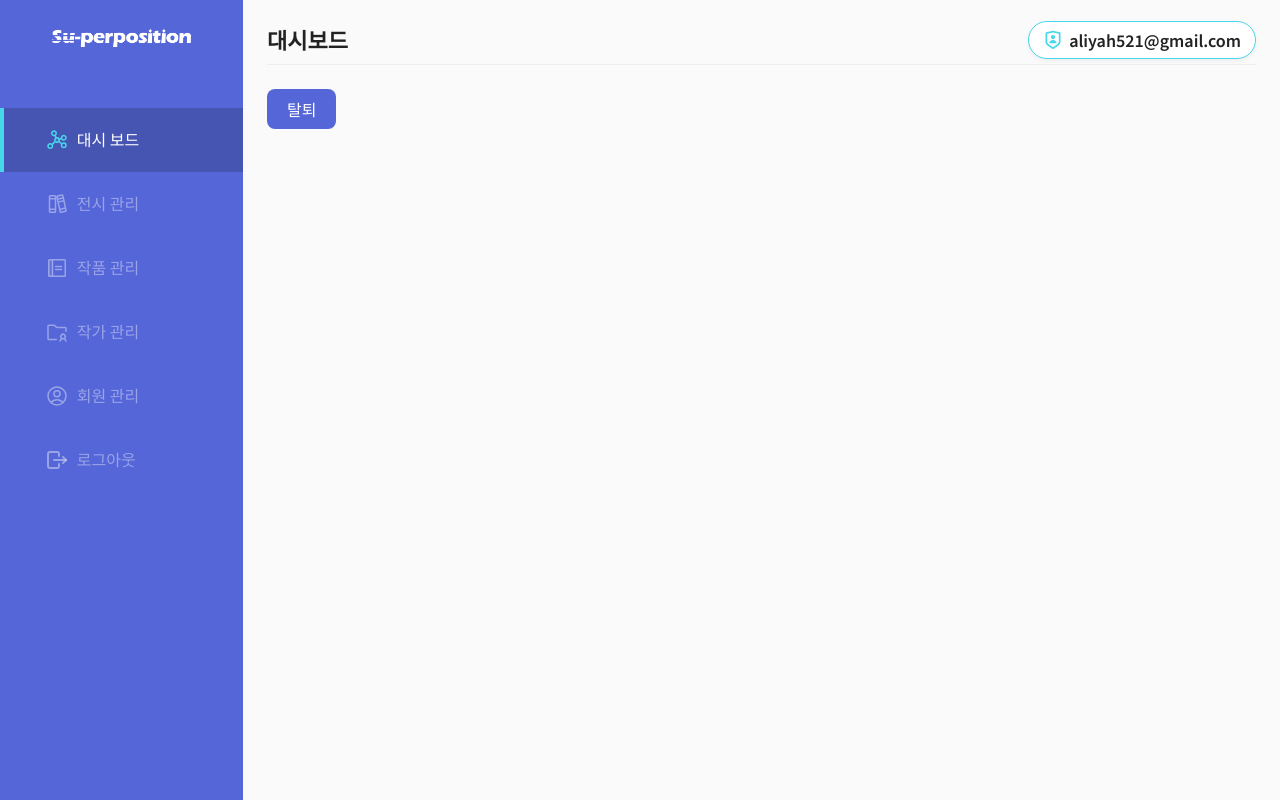
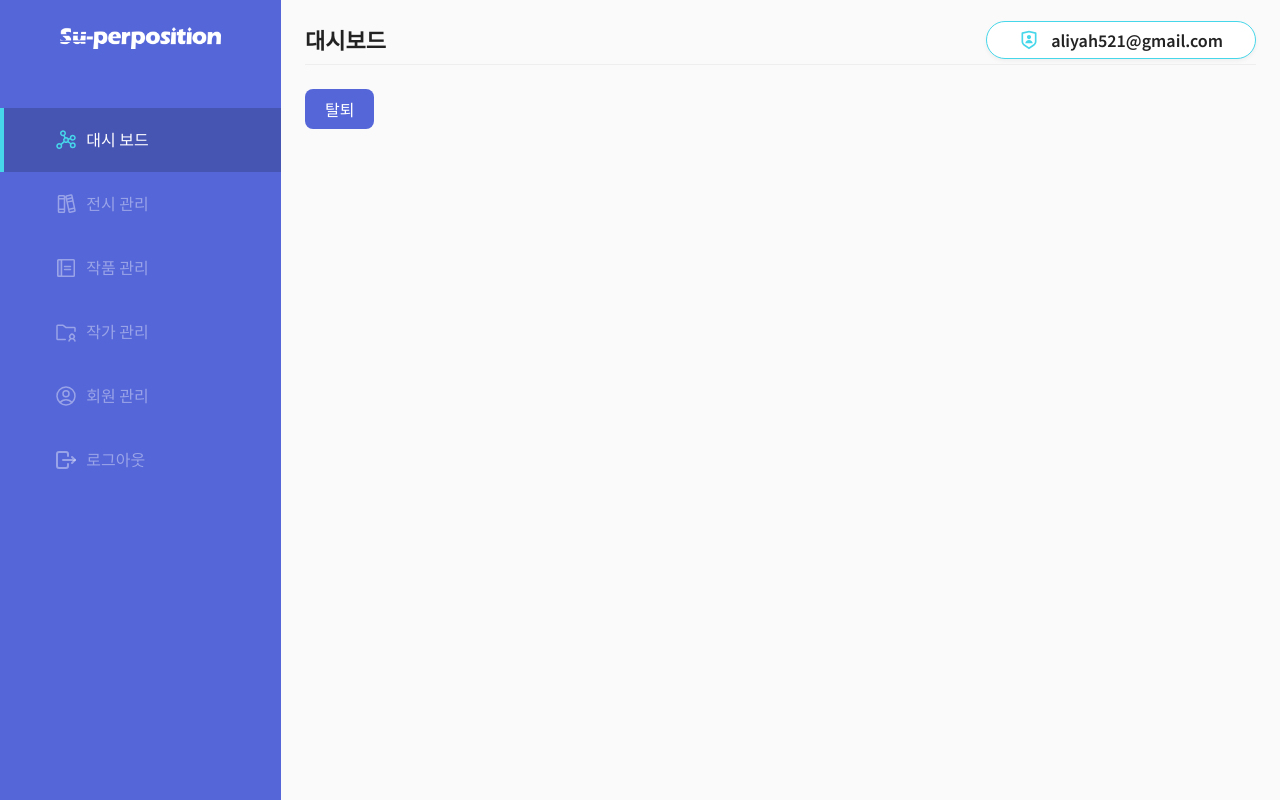
Before and after one commit to Superposition-dev/Super_Front_admin, a React (Vite) app: page /main in a window 1280 px wide. Built offline with nearby package versions, Linux system fonts and the light colour scheme.

Commit message:
Style : 사이드바 width 및 아이디 표시 컴포넌트 디자인 수정

```diff
--- a/src/components/@common/Sidebar.tsx
+++ b/src/components/@common/Sidebar.tsx
@@ -33,7 +33,7 @@ const Sidebar = () => {
   }, [location])
   return (
     pathname !== '/' && (
-      <div className="flex flex-col items-center gap-12 w-full sm:w-[300px] h-full py-4 bg-main-medium">
+      <div className="flex flex-col items-center gap-12 w-full sm:w-[360px] h-full py-4 bg-main-medium">
         <Link to="/main" className="flex items-center justify-center w-full h-11">
           <img className="w-[57%]" src={logo} />
         </Link>
@@ -50,23 +50,29 @@ const Sidebar = () => {
               >
                 <div className={cn('w-6 h-6', pathname.startsWith(item.src) && 'text-main-bright')}>{item.icon}</div>
                 <p className="relative -top-[1px] w-1/2 text-base">{item.title}</p>
-                {pathname.startsWith(item.src) && <div className="absolute top-0 left-0 w-1 h-full bg-main-bright"></div>}
+                {pathname.startsWith(item.src) && (
+                  <div className="absolute top-0 left-0 w-1 h-full bg-main-bright"></div>
+                )}
               </Link>
             )
           })}
-          <div onClick={()=>setIsModal(true)} className={cn('relative flex items-center justify-center gap-2 w-full h-16 text-white text-opacity-40 cursor-pointer')}>
+          <div
+            onClick={() => setIsModal(true)}
+            className={cn(
+              'relative flex items-center justify-center gap-2 w-full h-16 text-white text-opacity-40 cursor-pointer',
+            )}
+          >
             <div className={'w-6 h-6'}>
               <TbLogout className="w-full h-full" />
             </div>
             <p className="relative -top-[1px] w-1/2 text-base">로그아웃</p>
           </div>
         </div>
-        {
-          isModal &&
+        {isModal && (
           <Modal setIsModal={setIsModal} confirmText={{ okay: '로그아웃' }} confirmOkay={handleLogout}>
             <p>로그아웃 하시겠습니까?</p>
           </Modal>
-        }
+        )}
       </div>
     )
   )
--- a/src/components/@common/Wrapper.tsx
+++ b/src/components/@common/Wrapper.tsx
@@ -16,7 +16,7 @@ const Wrapper = (props: WrapperProps) => {
       <div className="flex justify-between items-center w-full h-12">
         <p className="text-[22px] font-bold">{title}</p>
         <div
-          className="flex items-center justify-center gap-1.5 py-1.5 px-3.5 rounded-full border border-main-bright bg-white shadow-light cursor-pointer"
+          className="flex items-center justify-center gap-3 py-1.5 px-8 rounded-full border border-main-bright bg-white shadow-light cursor-pointer"
           onClick={() => {
             navigate('/mypage')
           }}
```
